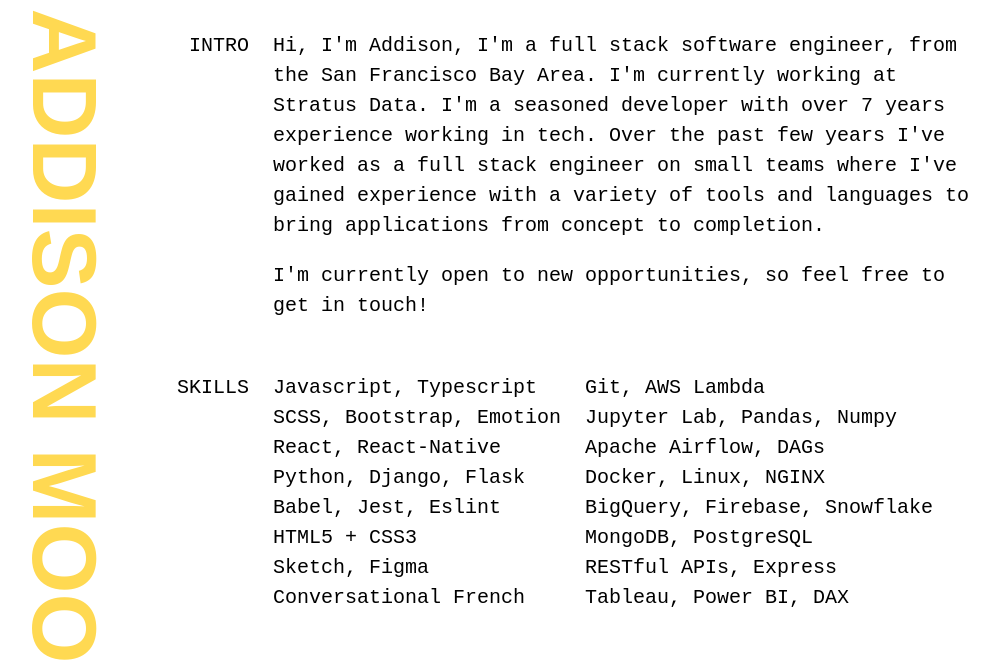
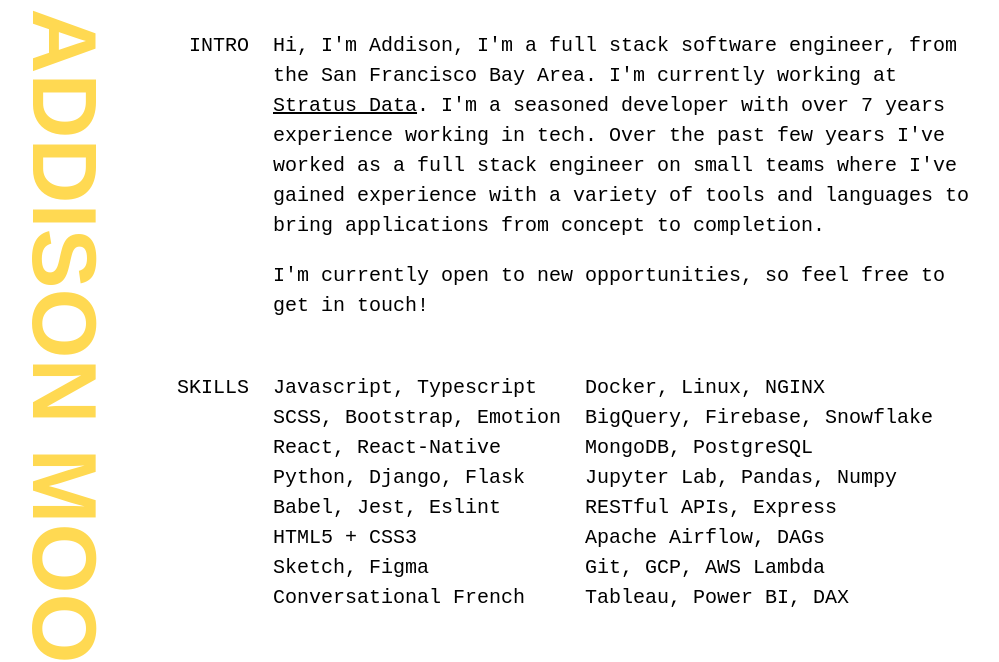
Before and after one commit to addison912/portfolio-rebrand, a website built with Parcel: page src/index.html in a window 1280 px wide. Shown: the part 149-811 px from the top of the page, without its empty margins (47-1046 px from the left). Built offline with nearby package versions, Linux system fonts and the light colour scheme.

Commit message:
link styling

```diff
--- a/src/css/main.css
+++ b/src/css/main.css
@@ -116,6 +116,14 @@ a:hover {
 }
 
 .project span:hover {
+  background-color: #ffe992;
+}
+
+.link {
+  text-decoration: underline;
+}
+
+.link:hover {
   background-color: #ffe992;
 }
 
--- a/src/index.html
+++ b/src/index.html
@@ -51,7 +51,10 @@
             <p>
               Hi, I'm Addison, I'm a full stack software engineer, from the San
               Francisco Bay Area. I'm currently working at
-              <span><a href="https://stratusdata.io/">Stratus Data</a></span
+              <span
+                ><a class="link" href="https://stratusdata.io/"
+                  >Stratus Data</a
+                ></span
               >. I'm a seasoned developer with over 7 years experience working
               in tech. Over the past few years I've worked as a full stack
               engineer on small teams where I've gained experience with a
@@ -79,13 +82,13 @@
             <li>Conversational French</li>
           </ul>
           <ul>
-            <li>Git, AWS Lambda</li>
-            <li>Jupyter Lab, Pandas, Numpy</li>
-            <li>Apache Airflow, DAGs</li>
             <li>Docker, Linux, NGINX</li>
             <li>BigQuery, Firebase, Snowflake</li>
             <li>MongoDB, PostgreSQL</li>
+            <li>Jupyter Lab, Pandas, Numpy</li>
             <li>RESTful APIs, Express</li>
+            <li>Apache Airflow, DAGs</li>
+            <li>Git, GCP, AWS Lambda</li>
             <li>Tableau, Power BI, DAX</li>
           </ul>
         </div>
```
Also changed, not shown: build/east-bay-gems.html, build/freelance.html, build/index.html, build/learnify.html, build/multicam.html, build/plate-tracker.html, build/trading-platforms.html, 5 other files.
